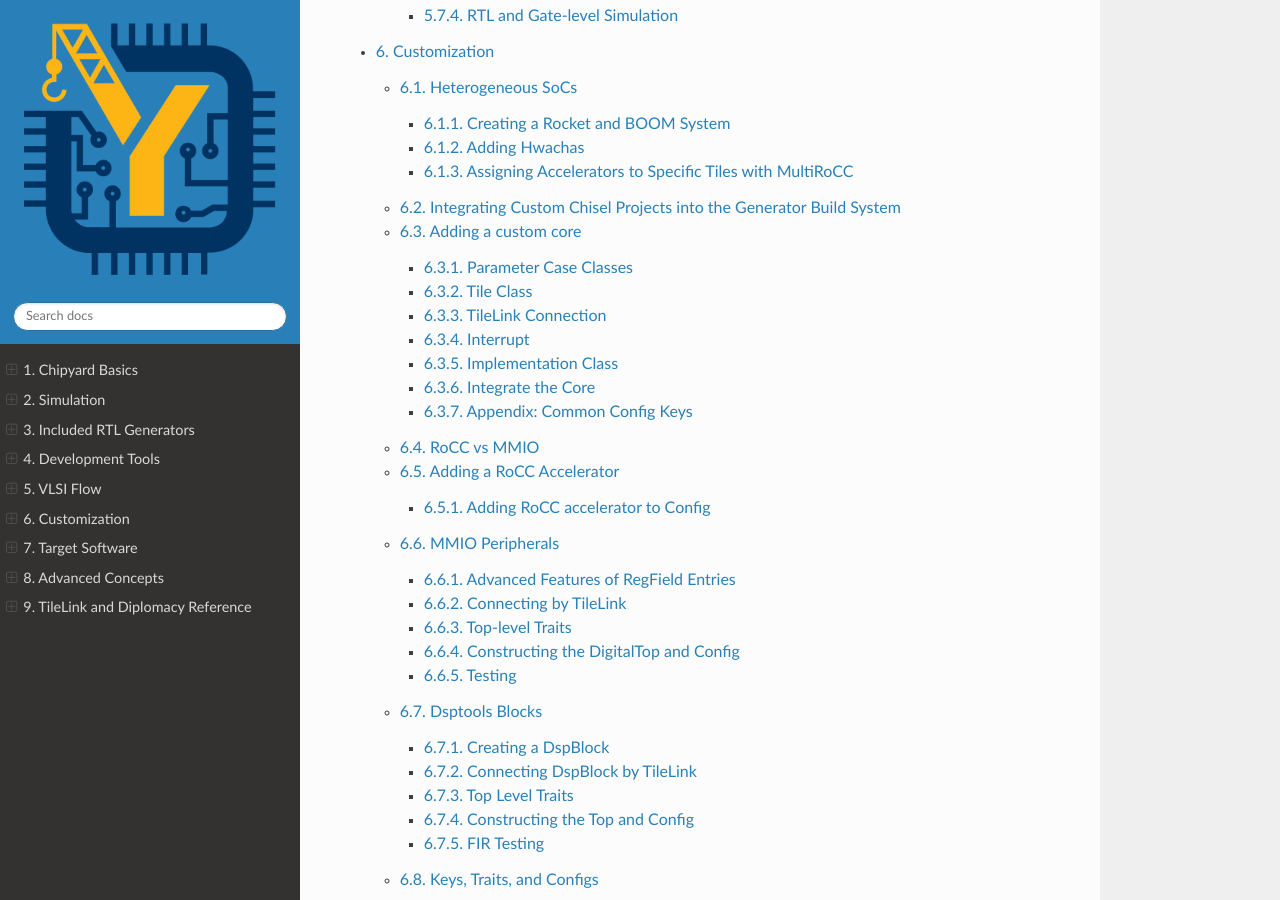
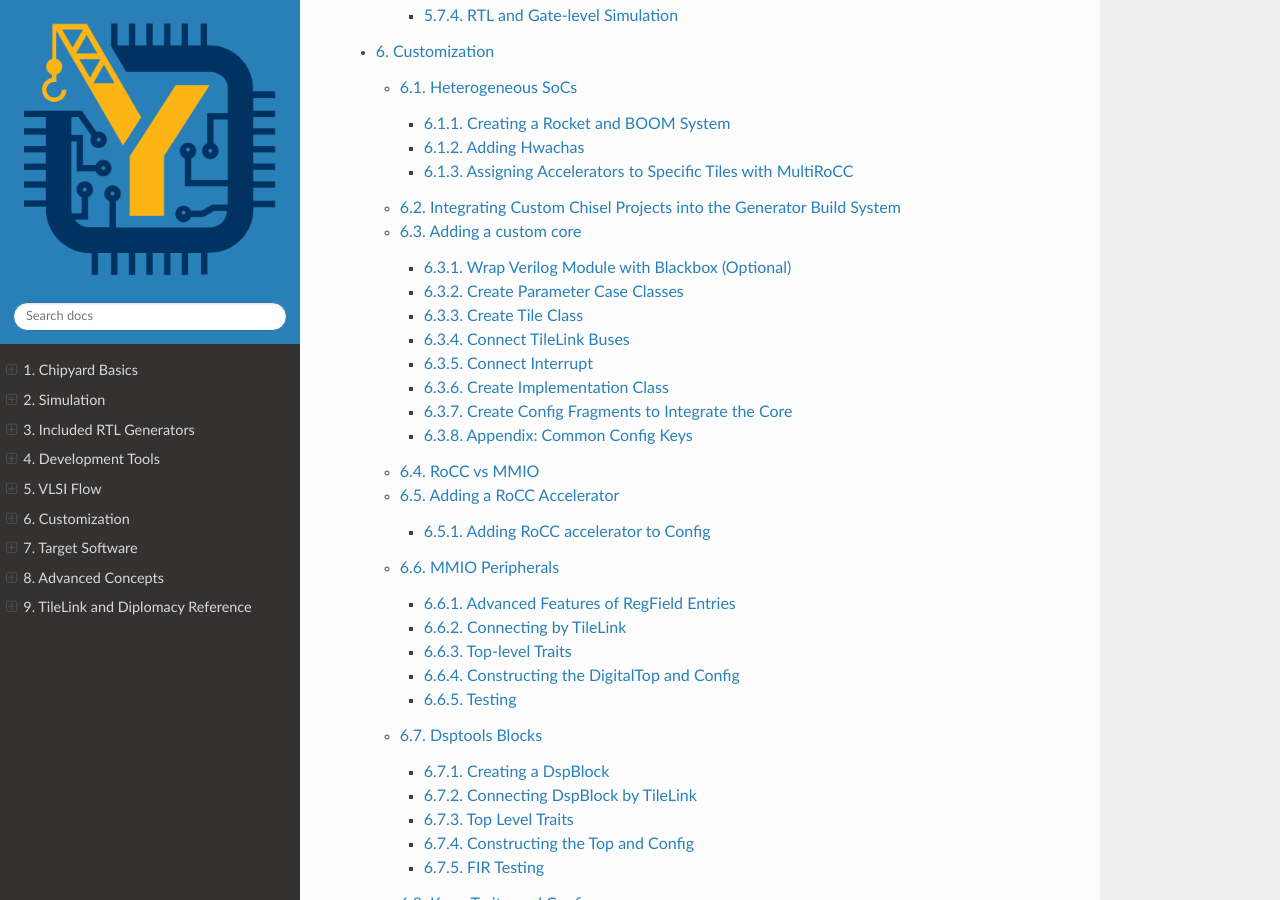
Before and after one commit to ucb-bar/chipyard, a Sphinx documentation site: the page built from docs/index.rst, in a window 1280 px wide and 900 px high, scrolled down 3791 px. Built offline with Sphinx 7.4.7 and the Read the Docs theme 2.0.0, drawn with Linux system fonts in a browser that asks for light colours; some of the changed lines change nothing that is shown.

Commit message:
Editing Docs

```diff
--- a/docs/Customization/Custom-Core.rst
+++ b/docs/Customization/Custom-Core.rst
@@ -3,21 +3,24 @@
 Adding a custom core
 ====================
 
-You may want to add a custom RISC-V core to Chipyard generator. If the top module of your core is not in Chisel,
-you will first need to create a Verilog blackbox for it. See :ref:`incorporating-verilog-blocks` for instructions.
-Once you have a top module in Chisel, you are ready to create integrate it with Chipyard.
-
-``generators/ariane/src/main/scala/ArianeTile.scala`` and ``generators/boom/src/main/scala/common/tile.scala``
-provide two examples of how to integrate a core.
+You may want to integrate a custom RISC-V core into the Chipyard framework. This documentation page provides a step-to-step
+instruction on how to achieve this.
 
 .. note::
 
-    RoCC is not supported by custom core currently. Please use Rocket or Boom as the RoCC base core if you need to use RoCC.
+    RoCC is currently not supported by cores other than Rocket and BOOM. Please use Rocket or BOOM as the RoCC base core if you need to use RoCC.
 
-Parameter Case Classes
-----------------------
 
-Chipyard will generate a core for every ``InstantiableTileParams`` object it discovered in the current config.
+Wrap Verilog Module with Blackbox (Optional)
+--------------------------------------------
+
+Since Chipyard uses Scala and Chisel, if the top module of your core is not in Chisel, you will first need to create a Verilog
+blackbox for it so that it can be processed by Chipyard. See :ref:`incorporating-verilog-blocks` for instructions.
+
+Create Parameter Case Classes
+-----------------------------
+
+Chipyard will generate a core for every ``InstantiableTileParams`` object it discovered in the ``TilesLocated(InSubsystem)`` key.
 This object is derived from``TileParams``, a trait containing the information needed to create a tile. All cores must have
 their own implementation of ``InstantiableTileParams``, as well as ``CoreParams`` which is passed as a field in ``TileParams``.
 
@@ -41,7 +44,7 @@
       val icache: Option[ICacheParams]      // Rocket specific: I1 cache option
       val dcache: Option[DCacheParams]      // Rocket specific: D1 cache option
       val btb: Option[BTBParams]            // Rocket specific: BTB / branch predictor option
-      val hartId: Int                       // Hart ID: Must be unique within a design config
+      val hartId: Int                       // Hart ID: Must be unique within a design config (This MUST be a case class parameter)
       val beuAddr: Option[BigInt]           // Rocket specific: Bus Error Unit for Rocket Core
       val blockerCtrlAddr: Option[BigInt]   // Rocket specific: Bus Blocker for Rocket Core
       val name: Option[String]              // Name of the core
@@ -110,110 +113,64 @@
       dfmaLatency: Int = 4        // Rocket specific: Fused multiply-add pipeline latency (double precision)
     )
 
-Most of the fields here are originally designed for Rocket core and contains some architecture-specific details, but
+Most of the fields here are originally designed for the Rocket core and thus contain some implementation-specific details, but
 many of them are general enough to be useful for other cores. It is strongly recommended to use these fields instead
 of creating your own custom fields when applicable.
+
+You will also need a ``CanAttachTile`` class to add the tile config into the config system, with the following format:
+
+.. literalinclude:: ../../generators/chipyard/src/main/scala/example/TutorialTile.scala
+    :language: scala
+    :lines: 61-67
 
 .. note::
 
     Implementations may choose to ignore some fields here or use them in a non-standard way, but using an inaccurate
-    value may break Chipyard components that rely on them (e.g. inaccurate indication of supported ISA extension will
-    result in incorrect test suite being generated) as well as any custom module that use them. ALWAYS document any
+    value may break Chipyard components that rely on them (e.g. an inaccurate indication of supported ISA extension will
+    result in an incorrect test suite being generated) as well as any custom modules that use them. ALWAYS document any
     fields you ignore or with altered usage in your core implementation, and if you are implementing other devices that
     would look up these config values, also document them. "Rocket specific" values are generally safe to ignore, but
     you should document them if you use them.
 
-Tile Class
-----------
+Create Tile Class
+-----------------
 
 In Chipyard, all Tiles are diplomatically instantiated. In the first phase, diplomatic nodes which specify Tile-to-System
 interconnects are evaluated, while in the second "Module Implementation" phase, hardware is elaborated.
-See :ref:`tilelink_and_diplomacy` for more details.
+See :ref:`tilelink_and_diplomacy` for more details. In this step, you will need to implement a tile class for your core.
 
 All tile classes implement ``BaseTile`` and will normally implement ``SinksExternalInterrupts`` and ``SourcesExternalNotifications``,
 which allow the tile to accept external interrupt. A typical tile has the following form:
 
-.. code-block:: scala
+.. literalinclude:: ../../generators/chipyard/src/main/scala/example/TutorialTile.scala
+    :language: scala
+    :lines: 87-125, 143
 
-    class MyTile(
-      val myParams: MyTileParams,
-      crossing: ClockCrossingType,
-      lookup: LookupByHartIdImpl,
-      q: Parameters,
-      logicalTreeNode: LogicalTreeNode)
-      extends BaseTile(myParams, crossing, lookup, q)
-      with SinksExternalInterrupts
-      with SourcesExternalNotifications
-    {
+Connect TileLink Buses
+----------------------
 
-      // Private constructor ensures altered LazyModule.p is used implicitly
-      def this(params: MyTileParams, crossing: RocketCrossingParams, lookup: LookupByHartIdImpl, logicalTreeNode: LogicalTreeNode)(implicit p: Parameters) =
-        this(params, crossing.crossingType, lookup, p, logicalTreeNode)
+Chipyard use TileLink as its onboard bus protocol. If your core doesn't use TileLink, you will need to insert converters
+between the core's memory protocol and TileLink in the Tile module.
+in the tile class. Below is an example of how to connect a core using AXI4 to the TileLink bus with converters provided by
+Rocket chip:
 
-      // Require TileLink nodes
-      val intOutwardNode = IntIdentityNode()
-      val masterNode = visibilityNode
-      val slaveNode = TLIdentityNode()
-
-      // Implementation class (See below)
-      override lazy val module = new MyTileModuleImp(this)
-
-      // Required entry of CPU device in the device tree for interrupt purpose
-      val cpuDevice: SimpleDevice = new SimpleDevice("cpu", Seq("my-organization,my-cpu", "riscv")) {
-        override def parent = Some(ResourceAnchors.cpus)
-        override def describe(resources: ResourceBindings): Description = {
-          val Description(name, mapping) = super.describe(resources)
-          Description(name, mapping ++
-                            cpuProperties ++
-                            nextLevelCacheProperty ++
-                            tileProperties)
-        }
-      }
-
-      ResourceBinding {
-        Resource(cpuDevice, "reg").bind(ResourceAddress(hartId))
-      }
-
-      // (Connection to bus, interrupt, etc.)
-    }
-
-TileLink Connection
--------------------
-
-Chipyard use TileLink as its onboard bus protocol, and if your core doesn't use TileLink, you will need to convert them
-in the tile class. Below is an example of how to connect a core using AXI4 to the TileLink bus with converters provided by
-Chipyards:
-
-.. code-block:: scala
-
-    val memoryTap = TLIdentityNode() // Every bus connection should have their own tap node
-    (tlMasterXbar.node  // tlMasterXbar is the bus crossbar to be used when this core / tile is acting as a master; otherwise, use tlSlaveXBar
-      := memoryTap
-      := TLBuffer()
-      := TLFIFOFixer(TLFIFOFixer.all) // fix FIFO ordering
-      := TLWidthWidget(beatBytes) // reduce size of TL
-      := AXI4ToTL() // convert to TL
-      := AXI4UserYanker(Some(2)) // remove user field on AXI interface. need but in reality user intf. not needed
-      := AXI4Fragmenter() // deal with multi-beat xacts
-      := memAXI4Node) // The custom node, see below
+.. literalinclude:: ../../generators/chipyard/src/main/scala/example/TutorialTile.scala
+    :language: scala
+    :lines: 133-142
 
 Remember, you may not need all of these intermediate widgets. See :ref:`diplomatic_widgets` for the meaning of each intermediate
 widget. If you are using TileLink, then you only need the tap node and the TileLink node used by your components. Chipyard also
 provides converters for AHB, APB and AXIS, and most of the AXI4 widgets has equivalent widget for these bus protocol; see the
 source files in ``generators/rocket-chip/src/main/scala/amba`` for more info.
 
-If you are using other bus protocol, you may implement your own converters, using the files in ``generators/rocket-chip/src/main/scala/amba``
+If you are using some other bus protocol, you may implement your own converters, using the files in ``generators/rocket-chip/src/main/scala/amba``
 as the template, but it is not recommended unless you are familiar with TileLink.
 
 ``memAXI4Node`` is an AXI4 master node and is defined as following in our example:
 
-.. code-block:: scala
-
-    val memAXI4Node = AXI4MasterNode(
-    Seq(AXI4MasterPortParameters(
-      masters = Seq(AXI4MasterParameters(
-        name = portName,
-        id = IdRange(0, 1 << idBits))))))
+.. literalinclude:: ../../generators/chipyard/src/main/scala/example/TutorialTile.scala
+    :language: scala
+    :lines: 126-132
 
 where ``portName`` and ``idBits`` (number of bits to represent a port ID) are the parameter provides by the tile.
 Make sure to read :ref:`node_types` to check out what type of nodes Chipyard supports and their parameters!
@@ -228,8 +185,8 @@
 
 You can find more information on ``TLBuffer`` in :ref:`diplomatic_widgets`.
 
-Interrupt
----------
+Connect Interrupt
+-----------------
 
 Chipyard allows a tile to either receive interrupts from other devices or initiate interrupts to notify other cores/devices.
 In the tile that inherited ``SinksExternalInterrupts``, one can create a ``TileInterrupts`` object (a Chisel bundle) and
@@ -258,48 +215,33 @@
     reportCease(could_cease: Option[Bool], quiescenceCycles: Int = 8) // Triggered when the core stop retiring instructions (like clock gating)
     reportWFI(could_wfi: Option[Bool]) // Triggered when a WFI instruction is executed
 
-Implementation Class
---------------------
+Create Implementation Class
+---------------------------
 
-The implementation class is of the following form:
+The implementation class for your core is of the following form:
 
-.. code-block:: scala
-
-    class MyTileModuleImp(outer: MyTile) extends BaseTileModuleImp(outer){
-      // annotate the parameters
-      Annotated.params(this, outer.tileParams)
-
-      // TODO: Create the top module of the core and connect it with the ports in "outer"
-    }
+.. literalinclude:: ../../generators/chipyard/src/main/scala/example/TutorialTile.scala
+    :language: scala
+    :lines: 145-149, 160
 
 In the body of this class, you can look up any parameters by calling ``p({key})``, where ``{key}`` is the config key of
-the value you want to look up. For a list of available keys, see the appendix below.
+the value you want to look up. For a list of frequently used keys, see the appendix below.
 
 If you create an AXI4 node (or equivalents), you will need to connect them to your core. You can connect a port like this:
 
-.. code-block:: scala
+.. literalinclude:: ../../generators/chipyard/src/main/scala/example/TutorialTile.scala
+    :language: scala
+    :lines: 151-159
 
-    outer.myAXI4Node.out foreach { case (out, edgeOut) =>
-      // Connect your module IO port to "out"
-      // The type of "out" here is AXI4Bundle, which is defined in generators/rocket-chip/src/main/scala/amba/axi4/Bundles.scala
-      // Please refer to this file for the definition of the ports.
-      // If you are using APB, check APBBundle in generators/rocket-chip/src/main/scala/amba/apb/Bundles.scala
-      // If you are using AHB, check AHBSlaveBundle or AHBMasterBundle in generators/rocket-chip/src/main/scala/amba/ahb/Bundles.scala
-      // (choose one depends on the type of AHB node you create)
-      // If you are using AXIS, check AXISBundle and AXISBundleBits in generators/rocket-chip/src/main/scala/amba/axis/Bundles.scala
-    }
+Create Config Fragments to Integrate the Core
+---------------------------------------------
 
-Integrate the Core
-------------------
-
-To use your core in a set of config, you would need a config fragment that would create a ``TileParams`` object of your core in
+To use your core in a Chipyard config, you would need a config fragment that would create a ``TileParams`` object of your core in
 the current config. An example of such config will be like this:
 
-.. code-block:: scala
-
-    class WithNMyCores(n: Int, hartidOffset: Int) extends Config((site, here, up) => {
-      case TilesLocated(InSubsystem) => up(TilesLocated(InSubsystem)) :++ List.tabulate(n)(i => MyTileParams(hartId = i + hartidOffset))
-    })
+.. literalinclude:: ../../generators/chipyard/src/main/scala/example/TutorialTile.scala
+    :language: scala
+    :lines: 162-179
 
 Chipyard looks up the tile parameters in the field ``TilesLocated(InSubsystem)``, whose type is a list of ``InstantiableTileParams``.
 This config fragment simply appends new tile parameters to the end of this list.
@@ -307,6 +249,9 @@
 Now you have finished all the steps to prepare your cores for Chipyard! To generate the custom core, simply follow the instructions
 in :ref:`custom_chisel` to add your project to the build system, then create a config by following the steps in :ref:`hetero_socs_`.
 You can now run any desired workflow for the new config just as you do for the built-in cores.
+
+If you would like to see how an actual core are integrated into Chipyard, ``generators/ariane/src/main/scala/ArianeTile.scala``
+provides a concrete example of integrating a third party Verilog core Ariane.
 
 Appendix: Common Config Keys
 ----------------------------
```
Also changed, not shown: 1 other file.
